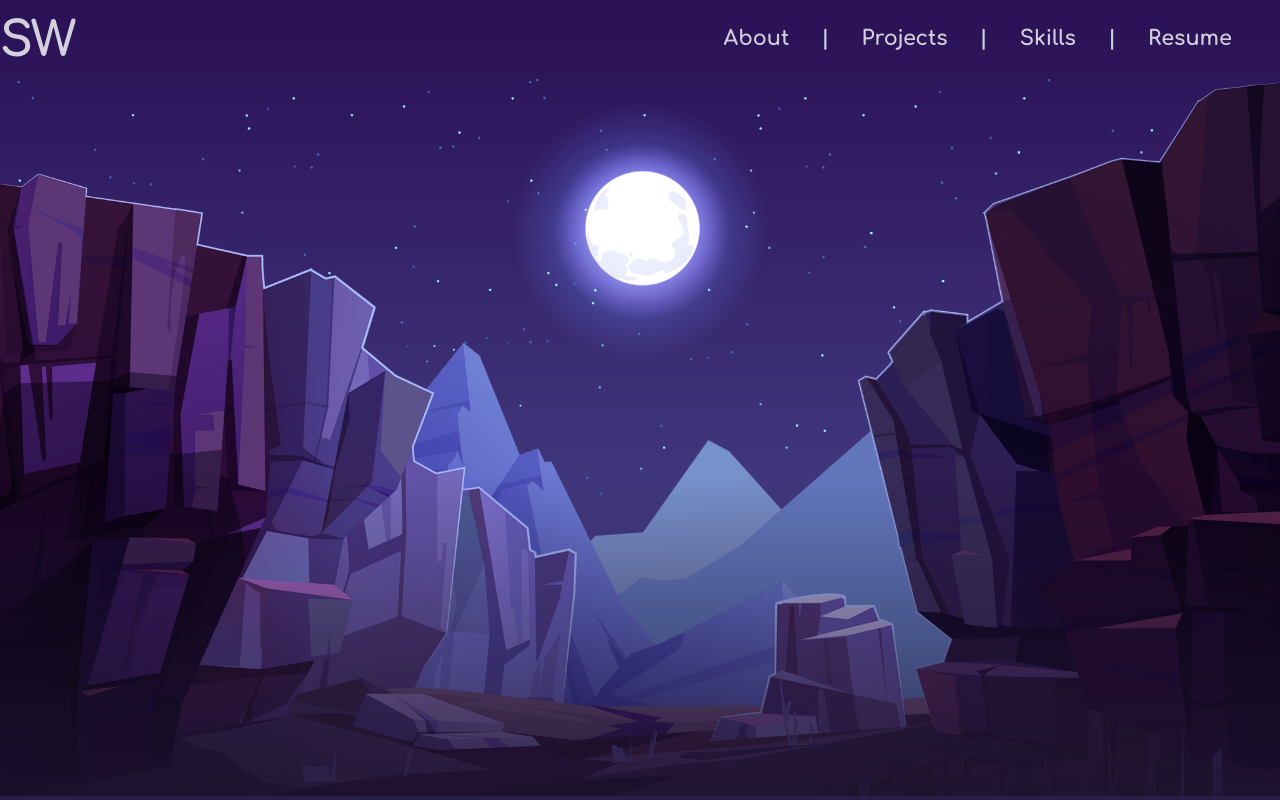
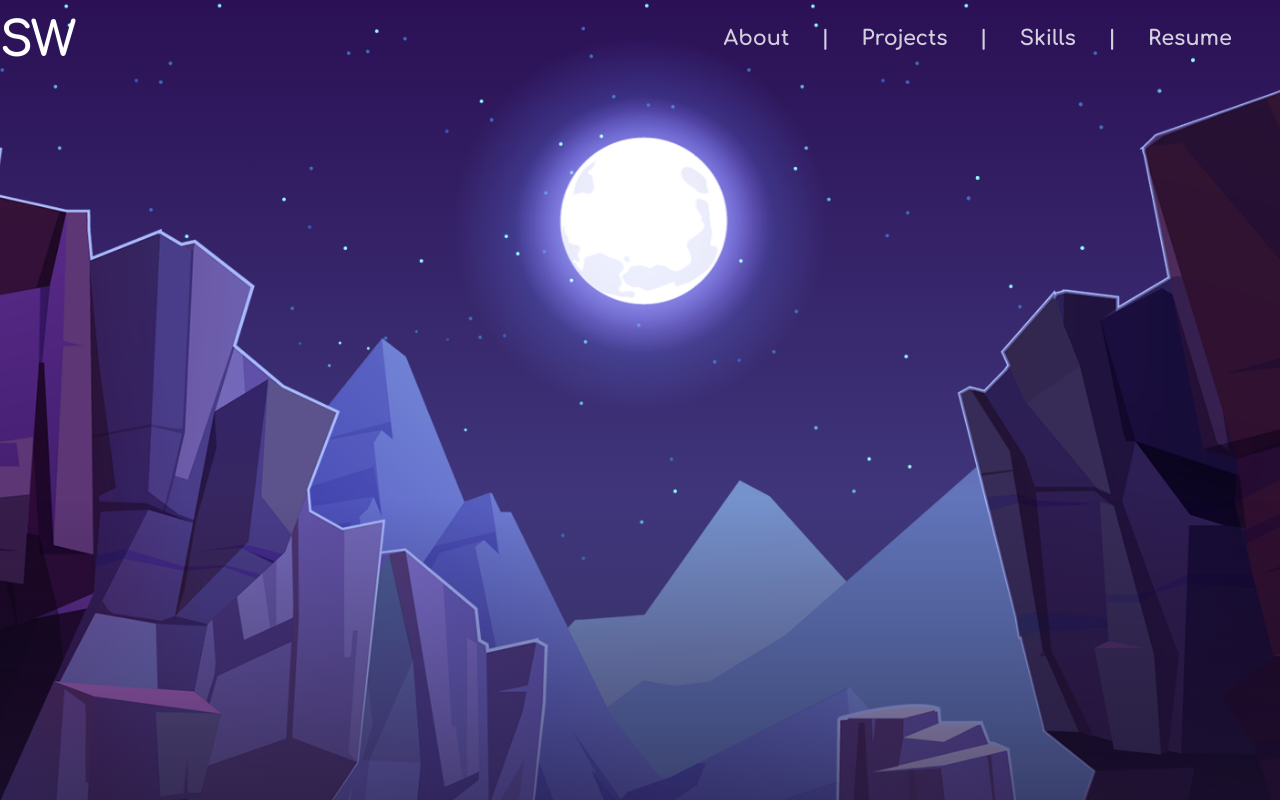
Before and after one commit to penguinboots/portfolio-v2, a React (Vite) app: page / in a window 1280 px wide. Shown: the top 800 px of the page. Built offline with nearby package versions, Linux system fonts and the light colour scheme.

Commit message:
style parallax for hero

```diff
--- a/src/App.scss
+++ b/src/App.scss
@@ -1,25 +1,30 @@
-$text-color: rgb(255, 255, 255, 0.8);
+// VARIABLES
+$translucent-white: rgb(255, 255, 255, 0.8);
+$opaque-white: rgb(255, 255, 255);
+$light-purple: #b1a4d3;
+
+$night-gradient: linear-gradient(#2b1055, #7597de);
+
+$text-color: $translucent-white;
+$highlight-color: $opaque-white;
 $title-font: "Comfortaa", cursive;
 
+// GENERAL
 body {
-  background: linear-gradient(#2b1055, #7597de);
+  background: $night-gradient;
 }
-
 ul {
   list-style-type: none;
 }
-
 a:link,
 a:visited {
   color: inherit;
   text-decoration: none;
 }
-
 a:hover {
   text-decoration: none;
   cursor: pointer;
 }
-
 button {
   border: none;
   font: inherit;
@@ -27,11 +32,13 @@ button {
   cursor: pointer;
 }
 
+// NAV
 .nav-wrapper {
-  position: sticky;
+  position: fixed;
   top: 0;
   z-index: 99;
   color: $text-color;
+  width: 100%;
 }
 .nav-bar {
   display: flex;
@@ -41,7 +48,6 @@ button {
   font-family: $title-font;
   font-weight: 700;
   max-width: 1800px;
-
   .left-nav {
     display: flex;
     align-items: center;
@@ -51,10 +57,9 @@ button {
       padding-top: 0.3rem;
     }
     .logo:hover {
-      // color: $accent-hover;
+      color: $highlight-color;
     }
   }
-
   .nav-links {
     display: flex;
     padding: 0 1rem;
@@ -63,7 +68,7 @@ button {
       font-size: 1.3rem;
     }
     .nav-item:hover {
-      // color: $accent-hover;
+      color: $highlight-color;
     }
     .nav-divider {
       font-size: 1.3rem;
@@ -75,42 +80,41 @@ button {
   }
 }
 
+// HERO
+.parallax-wrapper {
+  position: relative;
+  top: 0;
+  width: 100%;
+  height: 1000px;
+  overflow: hidden;
+}
 .parallax-container {
-  position: relative;
-  height: 100vh;
-  width: 100%;
-  overflow: hidden;
   .parallax-layer {
     position: absolute;
-    top: 0;
+    bottom: 0;
     left: 0;
-    width: 100%;
     pointer-events: none;
+    object-fit: cover;
+    min-width: 100%;
   }
   .moon {
     mix-blend-mode: screen;
-  }
-
-  .stars {
-  }
-
-  .mountain-front {
-    bottom: 0;
+    top: 0;
   }
 }
-
-.parallax-container::before {
+.parallax-container::before { // Gradient overlay effect
   content: "";
   position: absolute;
   bottom: 0;
   left: 0;
   width: 100%;
   height: 50%;
-  background: linear-gradient(to top, rgba(30,20,49,255), transparent);
+  background: linear-gradient(to top, rgba(30, 20, 49, 255), transparent);
   z-index: 1;
 }
 
+// FOR TESTING
 .placeholder {
   height: 100vh;
-  background-color: rgba(30,20,49,255);
+  background-color: rgba(30, 20, 49, 255);
 }
--- a/src/components/Hero.tsx
+++ b/src/components/Hero.tsx
@@ -37,32 +37,40 @@ export default function Hero() {
     };
   }, []);
 
+  const parallaxHeight = 1050;
+
   return (
+    <div className="parallax-wrapper">
       <div className="parallax-container">
         <img
           className="parallax-layer stars"
           src={stars}
           alt="stars"
+          height={parallaxHeight}
           parallax-depth="0.1"
         />
         <img
           className="parallax-layer moon"
           src={moon}
           alt="moon"
+          height={parallaxHeight}
           parallax-depth="1"
         />
         <img
-        className="parallax-layer mountain-front"
+          className="parallax-layer mountain-back"
           src={mountainBack}
           alt="mountain back"
+          height={parallaxHeight}
           parallax-depth="0.4"
         />
         <img
           className="parallax-layer mountain-front"
           src={mountainFront}
           alt="mountain front"
+          height={parallaxHeight}
           parallax-depth="0"
         />
       </div>
+    </div>
   );
 }
```
Lines whose indentation alone changed are shown as unchanged.
